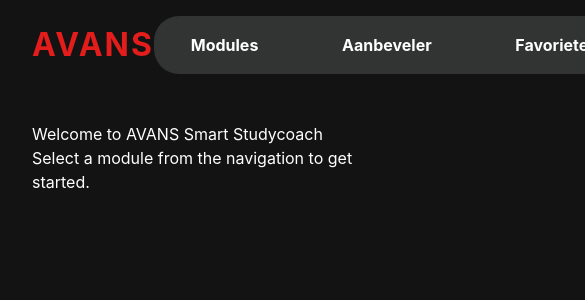
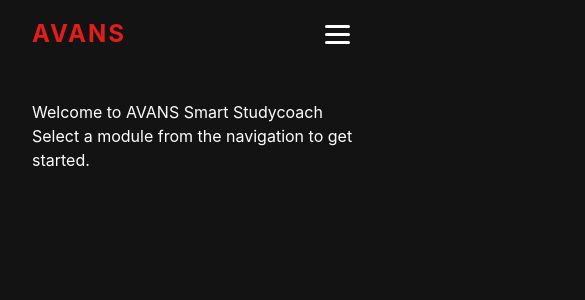
Before and after one commit to Smart-Studycoach/Smart-Studycoach, a Next.js app: page / in a window 390 px wide. Shown: the top 300 px of the page, 585 px wide, since content can reach past the window. Built offline with nearby package versions, Linux system fonts and the light colour scheme; no server answers.

Commit message:
Fix styling

```diff
--- a/app/account/page.tsx
+++ b/app/account/page.tsx
@@ -337,7 +337,28 @@ export default function Account() {
           </Card>
           </div>
 
-          <Card className="border-destructive/50 py-8 mb-6">
+          <Card className="py-8">
+            <CardHeader>
+              <CardTitle className="text-2xl">Gekozen modules</CardTitle>
+              <CardDescription>
+                Modules die je hebt gekozen voor je studie
+              </CardDescription>
+            </CardHeader>
+            <CardContent>
+              {userProfile.chosen_modules &&
+              userProfile.chosen_modules.length > 0 ? (
+                <div className="grid grid-cols-1 md:grid-cols-2 lg:grid-cols-3 gap-4">
+                  {userProfile.chosen_modules.map((module: ModuleMinimal) => (
+                  <MiniModuleCard key={module.module_id} module={module} />
+                  ))}
+                </div>
+                ) : (
+                <p className="text-muted-foreground text-center py-8">Nog geen gekozen modules.</p>
+              )}
+            </CardContent>
+          </Card>
+
+          <Card className="border-destructive/50 py-8 mt-6">
             <CardHeader>
               <CardTitle className="text-destructive text-2xl">Danger Zone</CardTitle>
               <CardDescription>
@@ -379,27 +400,6 @@ export default function Account() {
               </div>
             </CardContent>
           </Card>
-
-          <Card className="py-8">
-            <CardHeader>
-              <CardTitle className="text-2xl">Gekozen modules</CardTitle>
-              <CardDescription>
-                Modules die je hebt gekozen voor je studie
-              </CardDescription>
-            </CardHeader>
-            <CardContent>
-              {userProfile.chosen_modules &&
-              userProfile.chosen_modules.length > 0 ? (
-                <div className="grid grid-cols-1 md:grid-cols-2 lg:grid-cols-3 gap-4">
-                  {userProfile.chosen_modules.map((module: ModuleMinimal) => (
-                  <MiniModuleCard key={module.module_id} module={module} />
-                  ))}
-                </div>
-                ) : (
-                <p className="text-muted-foreground text-center py-8">Nog geen gekozen modules.</p>
-              )}
-            </CardContent>
-          </Card>
         </div>
       )}
     </div>
--- a/app/components/ConditionalHeader.tsx
+++ b/app/components/ConditionalHeader.tsx
@@ -11,6 +11,7 @@ export function ConditionalHeader() {
   const pathname = usePathname();
   const [user, setUser] = useState<User | null>(null);
   const [isLoading, setIsLoading] = useState(true);
+  const [isMobileMenuOpen, setIsMobileMenuOpen] = useState(false);
 
   useEffect(() => {
     const fetchUser = async () => {
@@ -32,19 +33,46 @@ export function ConditionalHeader() {
         <div className="header-content">
           <div className="logo">AVANS</div>
 
-          <nav className="nav">
-            <Link href="/modules" className="nav-link">
+          <button
+            className={`hamburger ${isMobileMenuOpen ? "hamburger-open" : ""}`}
+            onClick={() => setIsMobileMenuOpen(!isMobileMenuOpen)}
+            aria-label="Toggle menu"
+          >
+            <span></span>
+            <span></span>
+            <span></span>
+          </button>
+
+          <nav className={`nav ${isMobileMenuOpen ? "nav-open" : ""}`}>
+            <Link href="/modules" className="nav-link" onClick={() => setIsMobileMenuOpen(false)}>
               Modules
             </Link>
-            <Link href="/recommender" className="nav-link">
+            <Link href="/recommender" className="nav-link" onClick={() => setIsMobileMenuOpen(false)}>
               Aanbeveler
             </Link>
-            <Link href="/favorites" className="nav-link">
+            <Link href="/favorites" className="nav-link" onClick={() => setIsMobileMenuOpen(false)}>
               Favorieten
             </Link>
+            <div className="mobile-nav-divider"></div>
+            {user && (
+              <Link href="/account" className="nav-link nav-link-mobile-account" onClick={() => setIsMobileMenuOpen(false)}>
+                <span style={{ display: "flex", alignItems: "center", justifyContent: "center", gap: "0.5rem" }}>
+                  {user.name}
+                  <Image
+                    src={`https://api.dicebear.com/9.x/miniavs/svg?seed=${encodeURIComponent(
+                      user._id
+                    )}`}
+                    alt={user.name}
+                    width={28}
+                    height={28}
+                    style={{ borderRadius: "50%" }}
+                  />
+                </span>
+              </Link>
+            )}
           </nav>
 
-          <div className="user-actions nav">
+          <div className="user-actions nav desktop-only">
             {isLoading ? (
               <div
                 aria-hidden="true"
@@ -54,7 +82,7 @@ export function ConditionalHeader() {
               <a
                 href="/account"
                 className="nav-link-profile"
-                style={{ display: "flex", alignItems: "center", gap: "1rem" }}
+                style={{ display: "flex", alignItems: "center", gap: "0.5rem" }}
               >
                 {user.name}
                 <Image
@@ -62,8 +90,8 @@ export function ConditionalHeader() {
                     user._id
                   )}`}
                   alt={user.name}
-                  width={32}
-                  height={32}
+                  width={28}
+                  height={28}
                   style={{ borderRadius: "50%" }}
                 />
               </a>
--- a/app/css/layout.css
+++ b/app/css/layout.css
@@ -38,12 +38,12 @@ background-color: rgb(50, 51, 51);
 {
     color: #fff;
     border-radius: 25px;
-    padding: .75rem 1rem;
+    padding: .75rem 2rem;
     font-size: 1rem;
     font-weight: 700;
     text-decoration: none;
     transition: all .3s;
-        margin: 0.10rem 0.30rem;
+    margin: 0.30rem;
 }
 
 .nav-link-profile:hover {
@@ -129,3 +129,160 @@ background-color: rgb(50, 51, 51);
   padding: 0 2rem;
   color: #FFFFFF;
 }
+
+/* Hamburger Menu */
+.hamburger {
+  display: none;
+  flex-direction: column;
+  gap: 5px;
+  background: none;
+  border: none;
+  cursor: pointer;
+  padding: 0.5rem;
+  z-index: 101;
+}
+
+.hamburger span {
+  display: block;
+  width: 25px;
+  height: 3px;
+  background-color: #fff;
+  border-radius: 3px;
+  transition: all 0.3s ease;
+}
+
+.hamburger-open span:nth-child(1) {
+  transform: translateY(8px) rotate(45deg);
+}
+
+.hamburger-open span:nth-child(2) {
+  opacity: 0;
+  transform: translateX(-20px);
+}
+
+.hamburger-open span:nth-child(3) {
+  transform: translateY(-8px) rotate(-45deg);
+}
+
+/* Mobile Styles */
+@media (max-width: 768px) {
+  .header-content {
+    flex-wrap: wrap;
+  }
+
+  .hamburger {
+    display: flex;
+    order: 2;
+  }
+
+  .logo {
+    order: 1;
+    font-size: 1.5rem;
+  }
+
+  .nav {
+    order: 4;
+    position: absolute;
+    top: 100%;
+    left: 0;
+    right: 0;
+    flex-direction: column;
+    background-color: #131313;
+    border-radius: 0;
+    padding: 0;
+    max-height: 0;
+    overflow: hidden;
+    gap: 0.5rem;
+    opacity: 0;
+    transition: all 0.4s cubic-bezier(0.68, -0.55, 0.265, 1.55);
+    box-shadow: 0 4px 20px rgba(0, 0, 0, 0.5);
+  }
+
+  .nav.nav-open {
+    display: flex;
+    max-height: 600px;
+    opacity: 1;
+    padding: 1rem;
+  }
+
+  .nav-link {
+    width: 100%;
+    text-align: center;
+    padding: 1rem 2rem;
+    margin: 0;
+    background-color: #323333;
+    transform: translateX(-20px);
+    opacity: 0;
+    animation: slideIn 0.4s ease forwards;
+  }
+
+  .nav-open .nav-link:nth-child(1) {
+    animation-delay: 0.1s;
+  }
+
+  .nav-open .nav-link:nth-child(2) {
+    animation-delay: 0.2s;
+  }
+
+  .nav-open .nav-link:nth-child(3) {
+    animation-delay: 0.3s;
+  }
+
+  .nav-open .nav-link:nth-child(4) {
+    animation-delay: 0.4s;
+  }
+
+  .nav-open .nav-link:nth-child(5) {
+    animation-delay: 0.5s;
+  }
+
+  .mobile-nav-divider {
+    width: 100%;
+    height: 1px;
+    background: linear-gradient(to right, transparent, rgb(50, 51, 51), transparent);
+    margin: 0.5rem 0;
+    opacity: 0;
+    animation: slideIn 0.4s ease forwards;
+    animation-delay: 0.4s;
+  }
+
+  .nav-link-mobile-account {
+    background-color: #323333;
+  }
+
+  .user-actions {
+    order: 3;
+  }
+
+  .desktop-only {
+    display: none !important;
+  }
+
+  .user-actions .nav {
+    position: static;
+    padding: 0;
+    max-height: none;
+    opacity: 1;
+  }
+}
+
+@media (min-width: 769px) {
+  .desktop-only {
+    display: flex !important;
+  }
+
+  .mobile-nav-divider {
+    display: none;
+  }
+
+  .nav-link-mobile-account {
+    display: none;
+  }
+}
+
+@keyframes slideIn {
+  to {
+    transform: translateX(0);
+    opacity: 1;
+  }
+}
```
